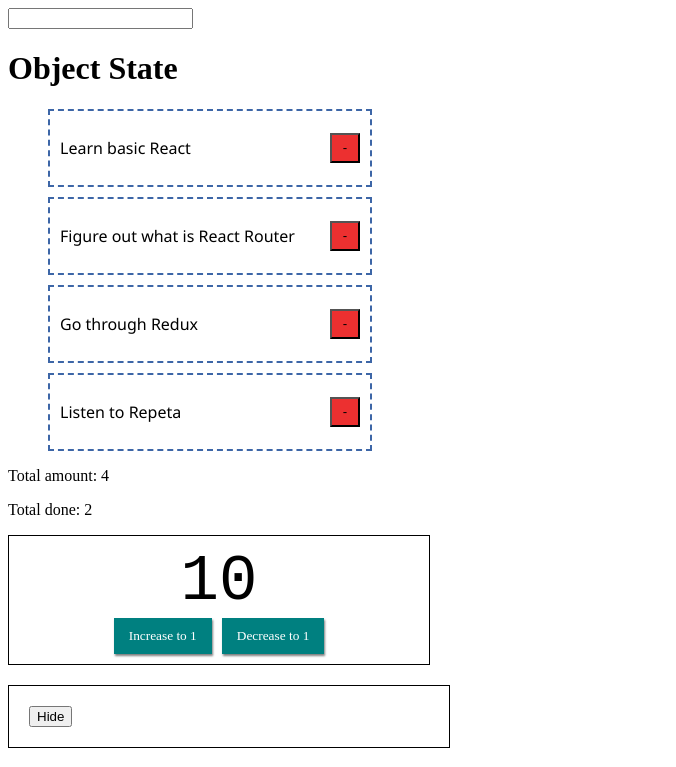
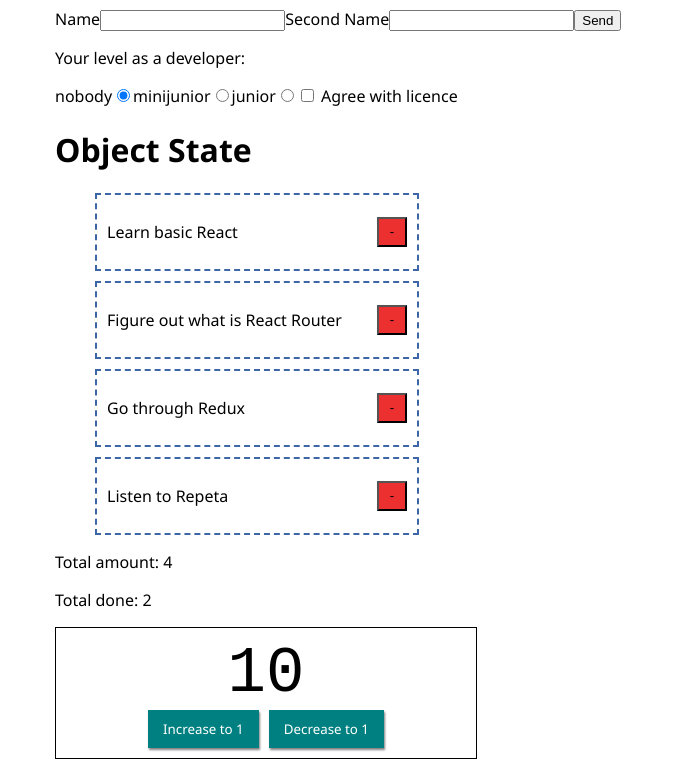
Before and after one commit to BoikoAnastasiia/events-and-state-React, a React (Create React App) app: page / in a window 1280 px wide. Shown: the top 767 px of the page, without its empty margins (0-676 px from the left). Built offline with nearby package versions, Linux system fonts and the light colour scheme.

Commit message:
complex form

```diff
--- a/package.json
+++ b/package.json
@@ -11,13 +11,14 @@
     "react": "^17.0.2",
     "react-dom": "^17.0.2",
     "react-scripts": "4.0.3",
+    "shortid": "^2.2.16",
     "web-vitals": "^1.1.1"
   },
   "scripts": {
     "start": "react-scripts start",
     "build": "react-scripts build",
     "predeploy": "npm run build",
- "deploy": "gh-pages -d build"
+    "deploy": "gh-pages -d build"
   },
   "eslintConfig": {
     "extends": [
--- a/src/App.js
+++ b/src/App.js
@@ -4,6 +4,8 @@ import Dropdown from './components/Dropdown/Dropdown';
 import ColorPicker from './components/ColorPicker/ColorPicker';
 import ToDoList from './components/ToDoList';
 import initialToDos from './toDos.json';
+import Container from './components/Container/Container';
+import Forms from './components/Forms/Forms';
 
 const colorPickerOptions = [
   { label: 'red', color: '#F44336' },
@@ -20,9 +22,8 @@ class App extends Component {
     todos: initialToDos,
   };
 
-  handleInputChange = event => {
-    console.log(event.currentTarget.value);
-    this.setState({ inputValue: event.currentTarget.value });
+  formSubmitHandler = data => {
+    console.log(data);
   };
 
   deleteTodo = todoId => {
@@ -34,12 +35,8 @@ class App extends Component {
   render() {
     const { todos } = this.state;
     return (
-      <>
-        <input
-          type="text"
-          value={this.state.inputValue}
-          onChange={this.handleInputChange}
-        />
+      <Container>
+        <Forms onSubmit={this.formSubmitHandler} />
 
         <h1>Object State </h1>
         <ToDoList todos={todos} onDeleteToDo={this.deleteTodo} />
@@ -53,7 +50,7 @@ class App extends Component {
         <Counter initialValue={10} />
         <Dropdown />
         <ColorPicker options={colorPickerOptions} />
-      </>
+      </Container>
     );
   }
 }
--- /dev/null
+++ b/src/components/Container/Container.jsx
@@ -0,0 +1,6 @@
+import styles from './Container.module.css';
+
+const Container = ({ children }) => (
+  <div className={styles.Container}> {children} </div>
+);
+export default Container;
--- /dev/null
+++ b/src/components/Container/Container.module.css
@@ -0,0 +1,8 @@
+.Container {
+  max-width: 1170px;
+  margin-left: auto;
+  margin-right: auto;
+  padding-left: 15px;
+  padding-right: 15px;
+  font-family: 'Segoe UI', Tahoma, Geneva, Verdana, sans-serif;
+}
--- /dev/null
+++ b/src/components/Forms/Forms.jsx
@@ -0,0 +1,91 @@
+import { Component } from 'react';
+import shortid from 'shortid';
+
+class Forms extends Component {
+  loginInputId = shortid.generate();
+
+  handleChange = event => {
+    const { name, value } = event.currentTarget;
+
+    this.setState({ [name]: value });
+  };
+
+  handleSubmit = event => {
+    event.preventDefault();
+    console.log(this.state);
+    this.props.onSubmit(this.state);
+    this.reset();
+  };
+
+  reset = () => {
+    this.setState({ name: '', tag: '' });
+  };
+
+  state = { name: '', tag: '', experience: 'nobody', licence: false };
+  render() {
+    return (
+      <form onSubmit={this.handleSubmit}>
+        <label htmlFor={this.loginInputId}>
+          Name
+          <input
+            id={this.loginInputId}
+            type="text"
+            name="name"
+            value={this.state.name}
+            onChange={this.handleChange}
+          />
+        </label>
+        <label>
+          Second Name
+          <input
+            type="text"
+            name="tag"
+            value={this.state.tag}
+            onChange={this.handleChange}
+          ></input>
+        </label>
+        <button type="submit">Send </button>
+
+        <p>Your level as a developer: </p>
+        <label htmlFor="">nobody</label>
+        <input
+          type="radio"
+          name="experience"
+          value="nobody"
+          onChange={this.handleChange}
+          checked={this.state.experience === 'nobody'}
+        />
+        <label htmlFor="">minijunior</label>
+
+        <input
+          type="radio"
+          name="experience"
+          value="minijunior"
+          onChange={this.handleChange}
+          checked={this.state.experience === 'minijunior'}
+        />
+        <label htmlFor="">junior</label>
+
+        <input
+          type="radio"
+          name="experience"
+          value="junior"
+          onChange={this.handleChange}
+          checked={this.state.experience === 'junior'}
+        />
+
+        <label htmlFor="">
+          <input type="checkbox" name="licence" /> Agree with licence
+        </label>
+      </form>
+    );
+  }
+}
+
+export default Forms;
+
+/* <input
+          type="text"
+          value={this.state.inputValue}
+          onChange={this.handleInputChange}
+        /> */
```
Also changed, not shown: 1 other file (tests, documents, lock files or other folders).
